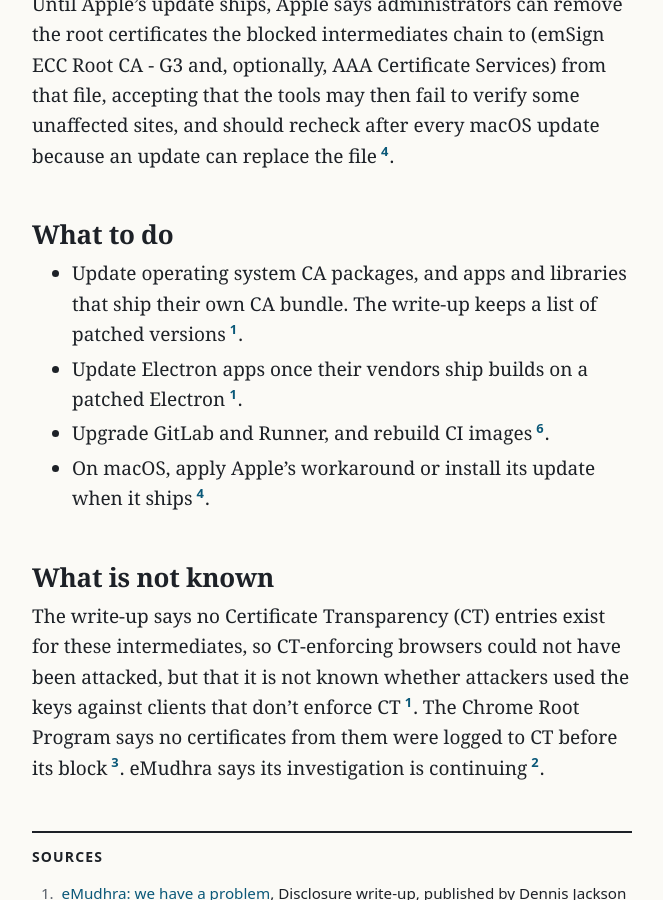
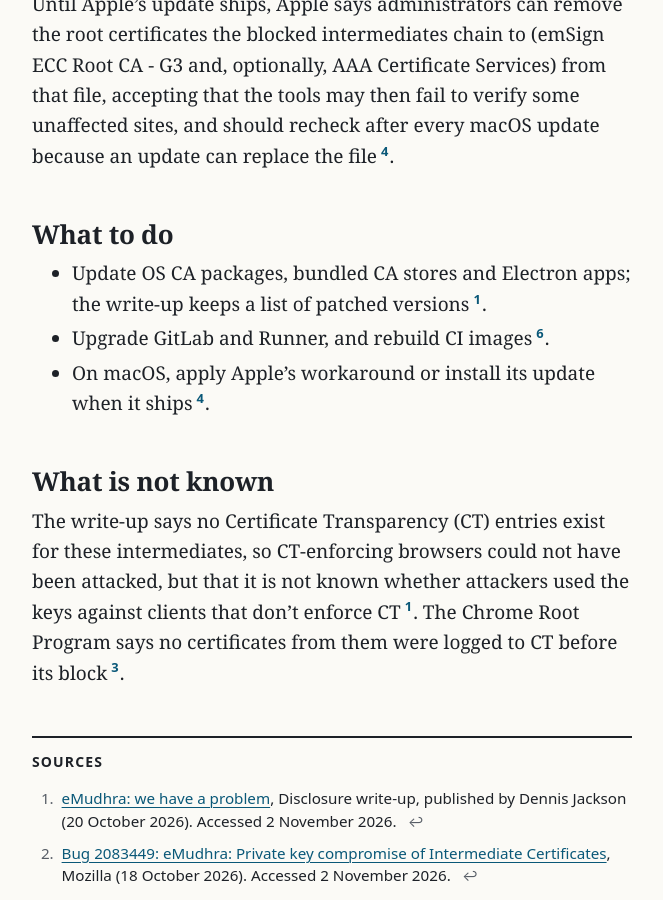
Before and after one commit to northwind-press/northwind-press.github.io, a Jekyll site: the page built from _posts/2026-11-02-emudhra-ca-compromise.md, in a window 1280 px wide and 900 px high, scrolled down 2018 px. Shown: the whole window, without its empty margins (308-971 px from the left). Built offline with Jekyll 4.4.1, drawn with Linux system fonts in a browser that asks for light colours.

Commit message:
Desk edit: trim to under 500 words (T-70)
Co-Authored-By: Claude Opus 5.5 <noreply@anthropic.com>

```diff
--- a/_posts/2026-11-02-emudhra-ca-compromise.md
+++ b/_posts/2026-11-02-emudhra-ca-compromise.md
@@ -71,11 +71,10 @@ Until Apple's update ships, Apple says administrators can remove the root certif
 
 ## What to do
 
-- Update operating system CA packages, and apps and libraries that ship their own CA bundle. The write-up keeps a list of patched versions{% include cite.html n=1 %}.
-- Update Electron apps once their vendors ship builds on a patched Electron{% include cite.html n=1 %}.
+- Update OS CA packages, bundled CA stores and Electron apps; the write-up keeps a list of patched versions{% include cite.html n=1 %}.
 - Upgrade GitLab and Runner, and rebuild CI images{% include cite.html n=6 %}.
 - On macOS, apply Apple's workaround or install its update when it ships{% include cite.html n=4 %}.
 
 ## What is not known
 
-The write-up says no Certificate Transparency (CT) entries exist for these intermediates, so CT-enforcing browsers could not have been attacked, but that it is not known whether attackers used the keys against clients that don't enforce CT{% include cite.html n=1 %}. The Chrome Root Program says no certificates from them were logged to CT before its block{% include cite.html n=3 %}. eMudhra says its investigation is continuing{% include cite.html n=2 %}.
+The write-up says no Certificate Transparency (CT) entries exist for these intermediates, so CT-enforcing browsers could not have been attacked, but that it is not known whether attackers used the keys against clients that don't enforce CT{% include cite.html n=1 %}. The Chrome Root Program says no certificates from them were logged to CT before its block{% include cite.html n=3 %}.
```
